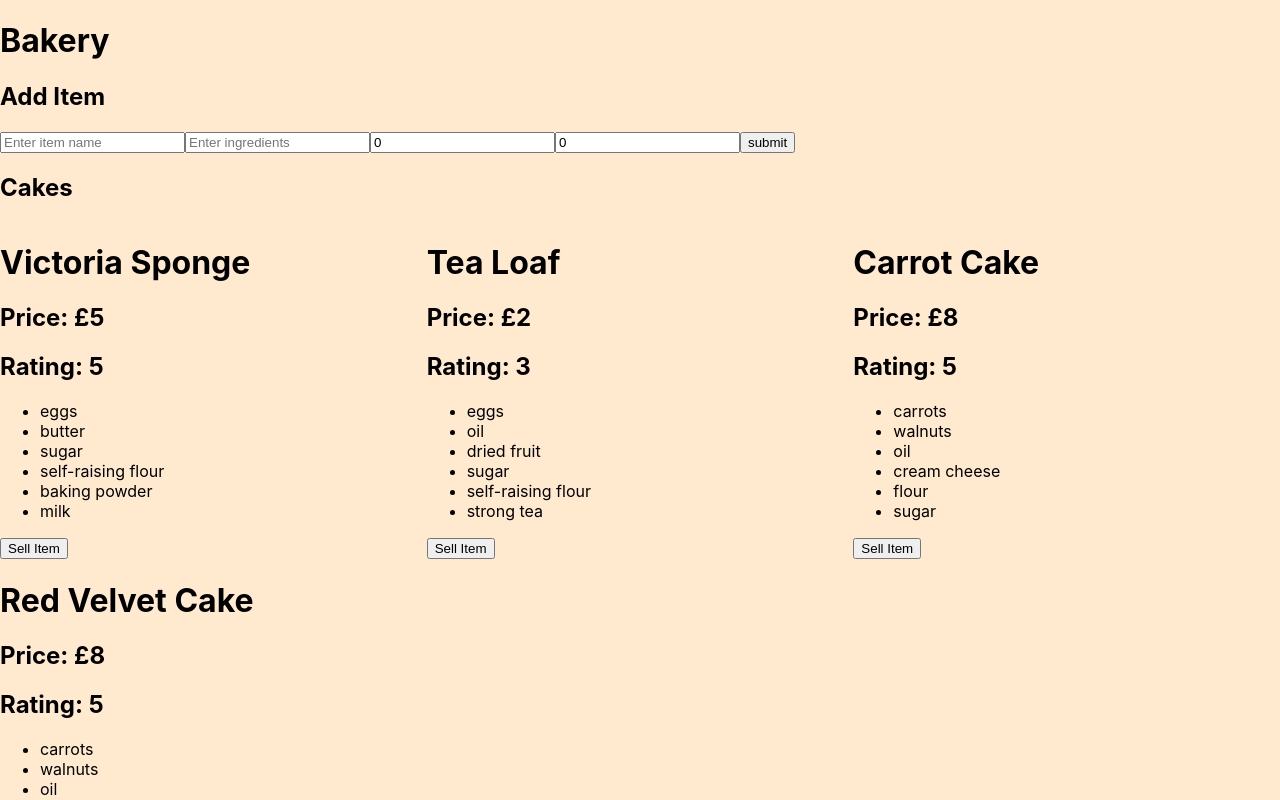
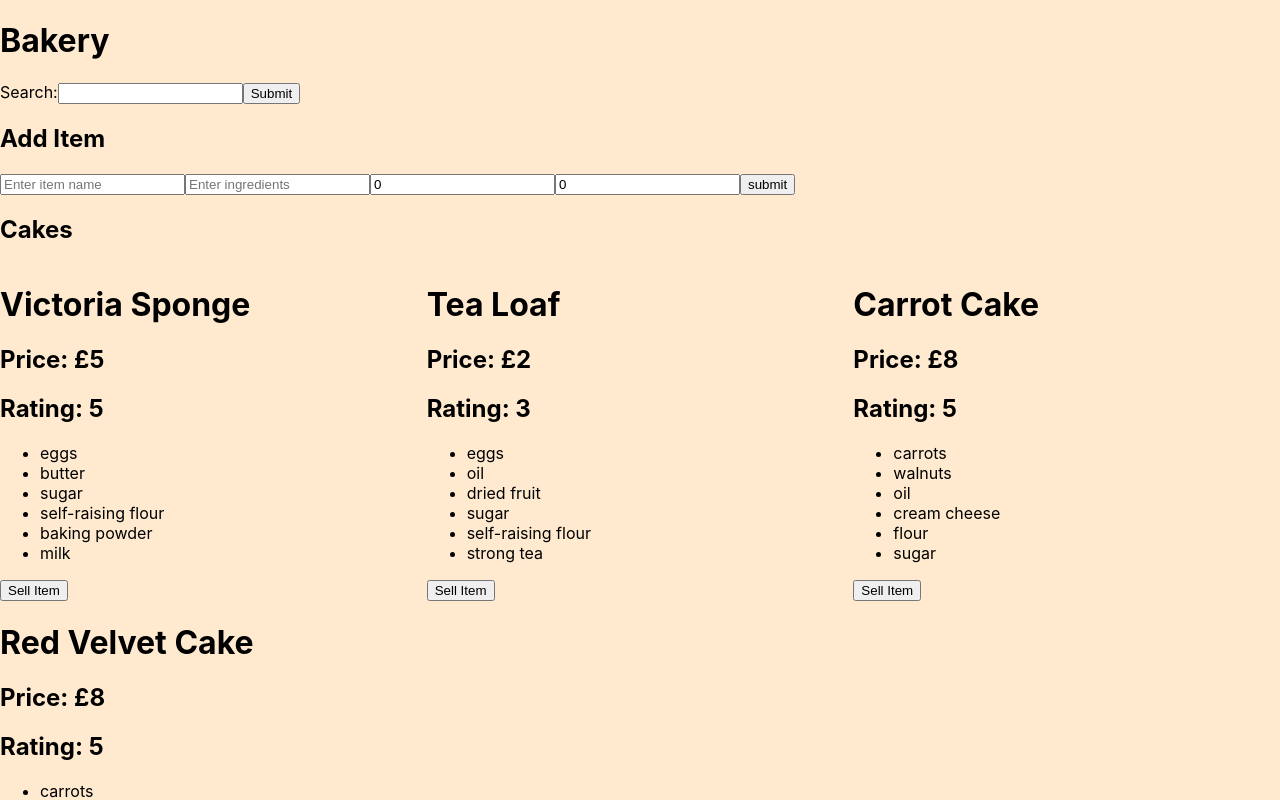
Before and after one commit to TDD66/lab_forms_bakery, a React (Create React App) app: page / in a window 1280 px wide. Shown: the top 800 px of the page. Built offline with nearby package versions, Linux system fonts and the light colour scheme.

Commit message:
Started search thing

```diff
--- a/src/containers/BakeryContainer.js
+++ b/src/containers/BakeryContainer.js
@@ -8,29 +8,48 @@ const  BakeryContainer = () => {
 
     const [totalValueSold, setTotalValueSold] = useState(0);
 
+    const [filterTerm, setFilterTerm] = useState("");
+
     const sellItem = (price) => {
         setTotalValueSold(totalValueSold + price);
     }
 
     const [items, setItems] = useState(BakeryItemsPayload);
 
+    var itemsList = items.map((item) => <Item key={item.name} item={item} sellItem={sellItem}/>);
+
     const addNewItem = (newItem) => {
         setItems([...items, newItem]);
     }
 
-    const displayItems = (type) => {
-        return items.map((item) => <Item key={item.name} item={item} itemType={type} sellItem={sellItem}/>);
-    }
+    const filterItems = (() => {
+        let filterItemsList = items.filter(items => {items.name.toLowerCase().includes(filterTerm.toLowerCase)});
+        console.log(filterItemsList);
+        itemsList =  filterItemsList.map((item) => <Item key={item.name} item={item} sellItem={sellItem}/>);
+        console.log(itemsList);
+    });
 
     return (
         <>
+            <div className="search">
+                <form id="filter-items-form" onSubmit={filterItems}>
+                    <label htmlFor="filter-term">Search:</label>
+                    <input
+                    id="filter-term"
+                    type="text"
+                    onChange={(event)=> setFilterTerm(event.target.value)}
+                    />
+                    <input type="submit"/>
+                </form>
+            </div>
+
             <div className="add-item">
                 <AddItem addNewItem={addNewItem}/>
             </div>
             <div className="bakery-items">
                 <div className="cakes-section">
                     <h2>Cakes</h2>
-                    <div className="display">{displayItems("cakes")}</div>
+                    <div className="display">{itemsList}</div>
                 </div>
             </div>
             <h2>Total Value Sold: £{totalValueSold}</h2>
```
